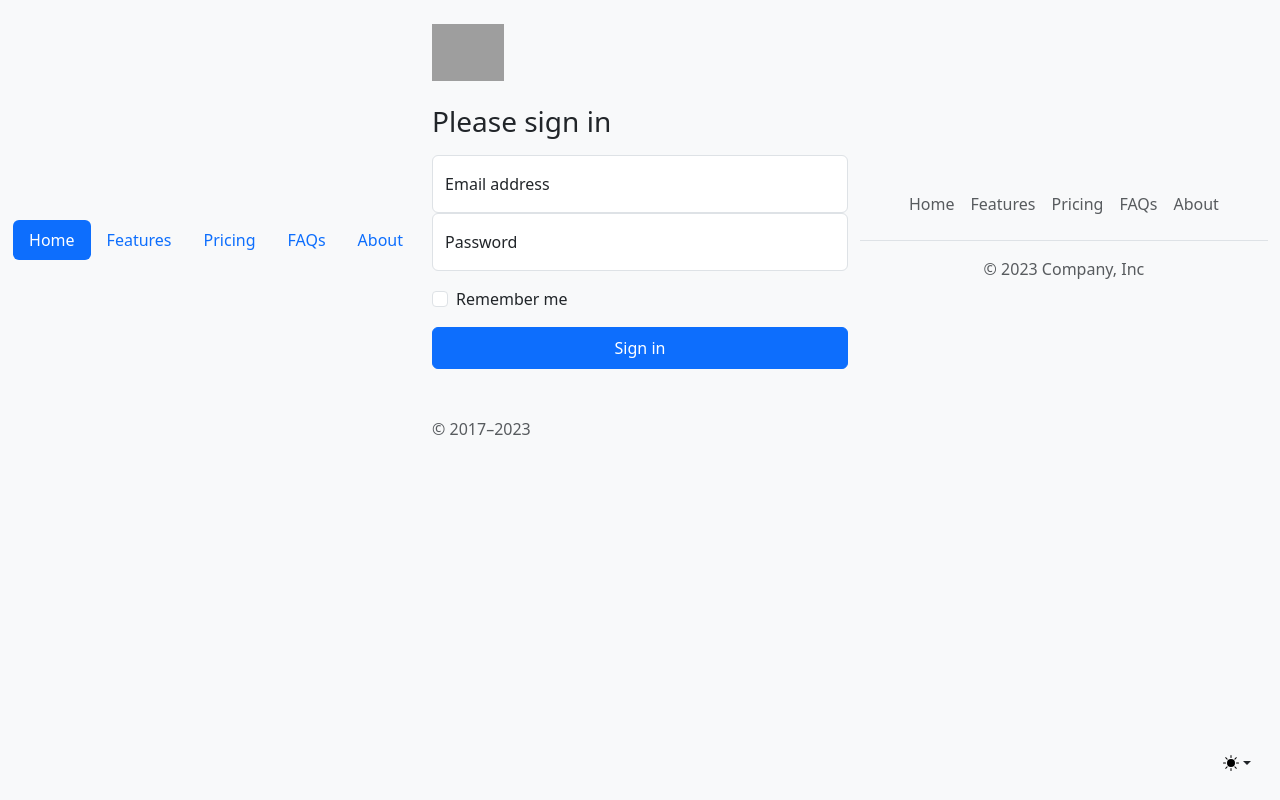
After one commit to mileneDesjardins/CMS, a Flask app: template templates/connection.html in a window 1280 px wide. The commit adds this page. Run offline with Flask 3, Linux system fonts and the light colour scheme; the template is opened without the code that fills it, so the values that code supplies are empty; some libraries are stand-ins or nearby versions; grey boxes are pictures that could not be loaded.

Commit message:
connection et inscription

```diff
--- /dev/null
+++ b/templates/connection.html
@@ -0,0 +1,106 @@
+{% extends "layout.html" %}
+{% block content %}
+    <body class="d-flex align-items-center py-4 bg-body-tertiary" data-new-gr-c-s-check-loaded="14.1155.0"
+          data-gr-ext-installed="">
+    <div id="pronounceRootElement" class="pronounceRootElementItem"
+         style="position: fixed; top: 0px; left: 0px; width: 1px; height: 1px; z-index: 2147483645;">
+        <audio>
+            <source type="audio/mpeg">
+        </audio>
+        <div id="pronounceRootElementInner"></div>
+    </div>
+    <svg xmlns="http://www.w3.org/2000/svg" class="d-none">
+        <symbol id="check2" viewBox="0 0 16 16">
+            <path d="M13.854 3.646a.5.5 0 0 1 0 .708l-7 7a.5.5 0 0 1-.708 0l-3.5-3.5a.5.5 0 1 1 .708-.708L6.5 10.293l6.646-6.647a.5.5 0 0 1 .708 0z"></path>
+        </symbol>
+        <symbol id="circle-half" viewBox="0 0 16 16">
+            <path d="M8 15A7 7 0 1 0 8 1v14zm0 1A8 8 0 1 1 8 0a8 8 0 0 1 0 16z"></path>
+        </symbol>
+        <symbol id="moon-stars-fill" viewBox="0 0 16 16">
+            <path d="M6 .278a.768.768 0 0 1 .08.858 7.208 7.208 0 0 0-.878 3.46c0 4.021 3.278 7.277 7.318 7.277.527 0 1.04-.055 1.533-.16a.787.787 0 0 1 .81.316.733.733 0 0 1-.031.893A8.349 8.349 0 0 1 8.344 16C3.734 16 0 12.286 0 7.71 0 4.266 2.114 1.312 5.124.06A.752.752 0 0 1 6 .278z"></path>
+            <path d="M10.794 3.148a.217.217 0 0 1 .412 0l.387 1.162c.173.518.579.924 1.097 1.097l1.162.387a.217.217 0 0 1 0 .412l-1.162.387a1.734 1.734 0 0 0-1.097 1.097l-.387 1.162a.217.217 0 0 1-.412 0l-.387-1.162A1.734 1.734 0 0 0 9.31 6.593l-1.162-.387a.217.217 0 0 1 0-.412l1.162-.387a1.734 1.734 0 0 0 1.097-1.097l.387-1.162zM13.863.099a.145.145 0 0 1 .274 0l.258.774c.115.346.386.617.732.732l.774.258a.145.145 0 0 1 0 .274l-.774.258a1.156 1.156 0 0 0-.732.732l-.258.774a.145.145 0 0 1-.274 0l-.258-.774a1.156 1.156 0 0 0-.732-.732l-.774-.258a.145.145 0 0 1 0-.274l.774-.258c.346-.115.617-.386.732-.732L13.863.1z"></path>
+        </symbol>
+        <symbol id="sun-fill" viewBox="0 0 16 16">
+            <path d="M8 12a4 4 0 1 0 0-8 4 4 0 0 0 0 8zM8 0a.5.5 0 0 1 .5.5v2a.5.5 0 0 1-1 0v-2A.5.5 0 0 1 8 0zm0 13a.5.5 0 0 1 .5.5v2a.5.5 0 0 1-1 0v-2A.5.5 0 0 1 8 13zm8-5a.5.5 0 0 1-.5.5h-2a.5.5 0 0 1 0-1h2a.5.5 0 0 1 .5.5zM3 8a.5.5 0 0 1-.5.5h-2a.5.5 0 0 1 0-1h2A.5.5 0 0 1 3 8zm10.657-5.657a.5.5 0 0 1 0 .707l-1.414 1.415a.5.5 0 1 1-.707-.708l1.414-1.414a.5.5 0 0 1 .707 0zm-9.193 9.193a.5.5 0 0 1 0 .707L3.05 13.657a.5.5 0 0 1-.707-.707l1.414-1.414a.5.5 0 0 1 .707 0zm9.193 2.121a.5.5 0 0 1-.707 0l-1.414-1.414a.5.5 0 0 1 .707-.707l1.414 1.414a.5.5 0 0 1 0 .707zM4.464 4.465a.5.5 0 0 1-.707 0L2.343 3.05a.5.5 0 1 1 .707-.707l1.414 1.414a.5.5 0 0 1 0 .708z"></path>
+        </symbol>
+    </svg>
+
+    <div class="dropdown position-fixed bottom-0 end-0 mb-3 me-3 bd-mode-toggle">
+        <button class="btn btn-bd-primary py-2 dropdown-toggle d-flex align-items-center" id="bd-theme" type="button"
+                aria-expanded="false" data-bs-toggle="dropdown" aria-label="Toggle theme (light)">
+            <svg class="bi my-1 theme-icon-active" width="1em" height="1em">
+                <use href="#sun-fill"></use>
+            </svg>
+            <span class="visually-hidden" id="bd-theme-text">Toggle theme</span>
+        </button>
+        <ul class="dropdown-menu dropdown-menu-end shadow" aria-labelledby="bd-theme-text">
+            <li>
+                <button type="button" class="dropdown-item d-flex align-items-center active" data-bs-theme-value="light"
+                        aria-pressed="true">
+                    <svg class="bi me-2 opacity-50 theme-icon" width="1em" height="1em">
+                        <use href="#sun-fill"></use>
+                    </svg>
+                    Light
+                    <svg class="bi ms-auto d-none" width="1em" height="1em">
+                        <use href="#check2"></use>
+                    </svg>
+                </button>
+            </li>
+            <li>
+                <button type="button" class="dropdown-item d-flex align-items-center" data-bs-theme-value="dark"
+                        aria-pressed="false">
+                    <svg class="bi me-2 opacity-50 theme-icon" width="1em" height="1em">
+                        <use href="#moon-stars-fill"></use>
+                    </svg>
+                    Dark
+                    <svg class="bi ms-auto d-none" width="1em" height="1em">
+                        <use href="#check2"></use>
+                    </svg>
+                </button>
+            </li>
+            <li>
+                <button type="button" class="dropdown-item d-flex align-items-center" data-bs-theme-value="auto"
+                        aria-pressed="false">
+                    <svg class="bi me-2 opacity-50 theme-icon" width="1em" height="1em">
+                        <use href="#circle-half"></use>
+                    </svg>
+                    Auto
+                    <svg class="bi ms-auto d-none" width="1em" height="1em">
+                        <use href="#check2"></use>
+                    </svg>
+                </button>
+            </li>
+        </ul>
+    </div>
+
+
+    <main class="form-signin w-100 m-auto">
+        <form>
+            <img class="mb-4" src="/docs/5.3/assets/brand/bootstrap-logo.svg" alt="" width="72" height="57">
+            <h1 class="h3 mb-3 fw-normal">Please sign in</h1>
+
+            <div class="form-floating">
+                <input type="email" class="form-control" id="floatingInput" placeholder="name@example.com">
+                <label for="floatingInput">Email address</label>
+            </div>
+            <div class="form-floating">
+                <input type="password" class="form-control" id="floatingPassword" placeholder="Password">
+                <label for="floatingPassword">Password</label>
+            </div>
+
+            <div class="form-check text-start my-3">
+                <input class="form-check-input" type="checkbox" value="remember-me" id="flexCheckDefault">
+                <label class="form-check-label" for="flexCheckDefault">
+                    Remember me
+                </label>
+            </div>
+            <button class="btn btn-primary w-100 py-2" type="submit">Sign in</button>
+            <p class="mt-5 mb-3 text-body-secondary">© 2017–2023</p>
+        </form>
+    </main>
+    <script src="/docs/5.3/dist/js/bootstrap.bundle.min.js"
+            integrity="sha384-C6RzsynM9kWDrMNeT87bh95OGNyZPhcTNXj1NW7RuBCsyN/o0jlpcV8Qyq46cDfL"
+            crossorigin="anonymous"></script>
+
+    </body>
+{% endblock %}
--- a/templates/index.html
+++ b/templates/index.html
@@ -1,7 +1,7 @@
 {% extends "layout.html" %}
 {% block content %}
     <div class="px-4 pt-5 my-5 text-center border-bottom">
-        <h1 class="display-4 fw-bold text-body-emphasis">Bienvenue</h1>
+        <h1 class="display-4 fw-bold text-body-emphasis">Bienvenue {{ prenom, nom }}</h1>
         <div class="col-lg-6 mx-auto">
             <p class="lead mb-4">Votre Contenu, Votre Style, Votre Voix : Tout est Possible</p>
             <div class="d-grid gap-2 d-sm-flex justify-content-sm-center mb-5">
--- a/templates/layout.html
+++ b/templates/layout.html
@@ -19,8 +19,21 @@
         </ul>
     </header>
 </div>
+
 {% block content %}{% endblock %}
 
+<div class="container">
+  <footer class="py-3 my-4">
+    <ul class="nav justify-content-center border-bottom pb-3 mb-3">
+      <li class="nav-item"><a href="#" class="nav-link px-2 text-body-secondary">Home</a></li>
+      <li class="nav-item"><a href="#" class="nav-link px-2 text-body-secondary">Features</a></li>
+      <li class="nav-item"><a href="#" class="nav-link px-2 text-body-secondary">Pricing</a></li>
+      <li class="nav-item"><a href="#" class="nav-link px-2 text-body-secondary">FAQs</a></li>
+      <li class="nav-item"><a href="#" class="nav-link px-2 text-body-secondary">About</a></li>
+    </ul>
+    <p class="text-center text-body-secondary">© 2023 Company, Inc</p>
+  </footer>
+</div>
 <script src="https://cdn.jsdelivr.net/npm/bootstrap@5.3.0-alpha1/dist/js/bootstrap.bundle.min.js"></script>
 </body>
 </html>
```
Also changed, not shown: authorization_decorator.py (added, +13 -0 lines), templates/incription.html (added, +11 -0 lines).
